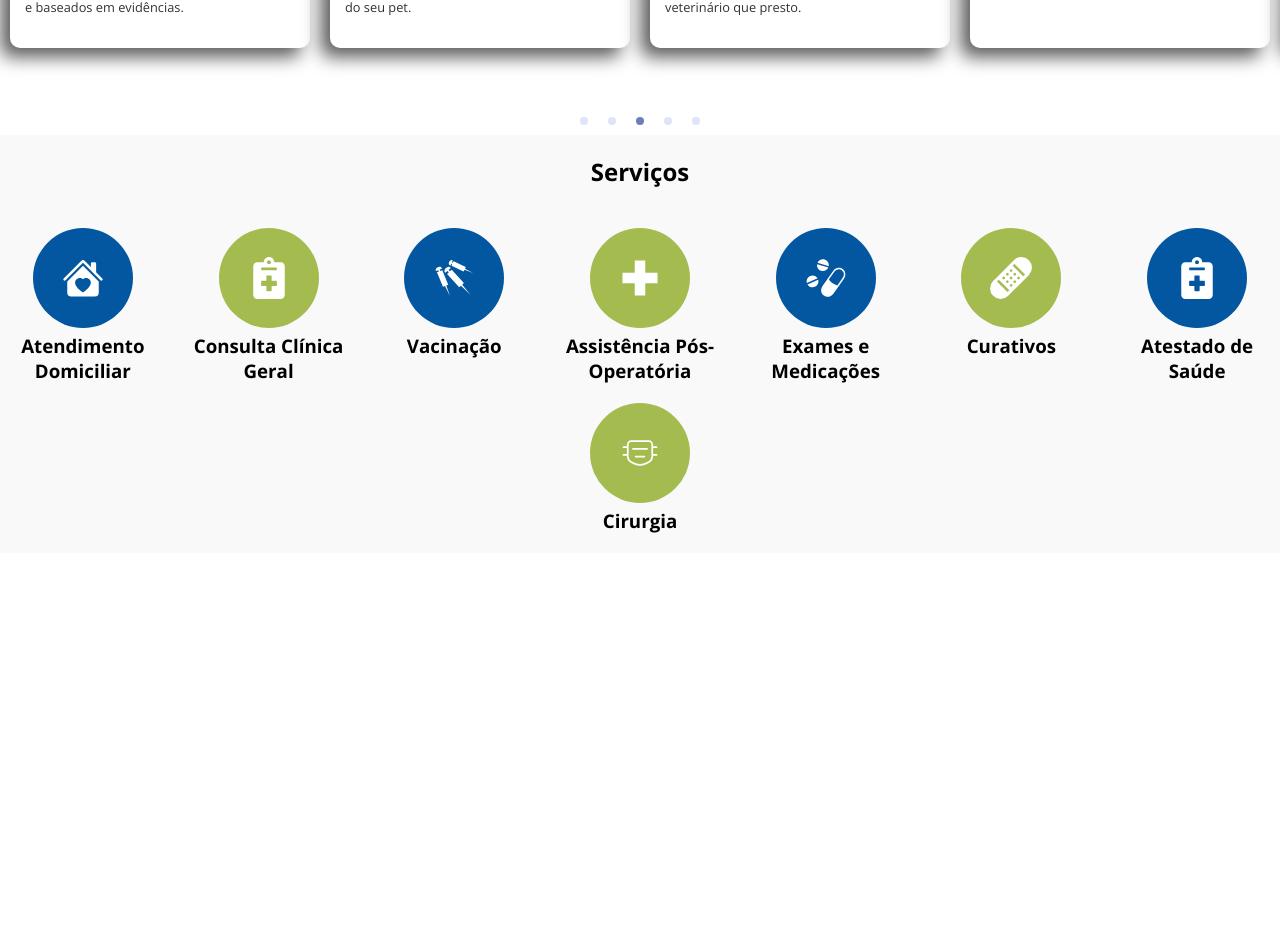
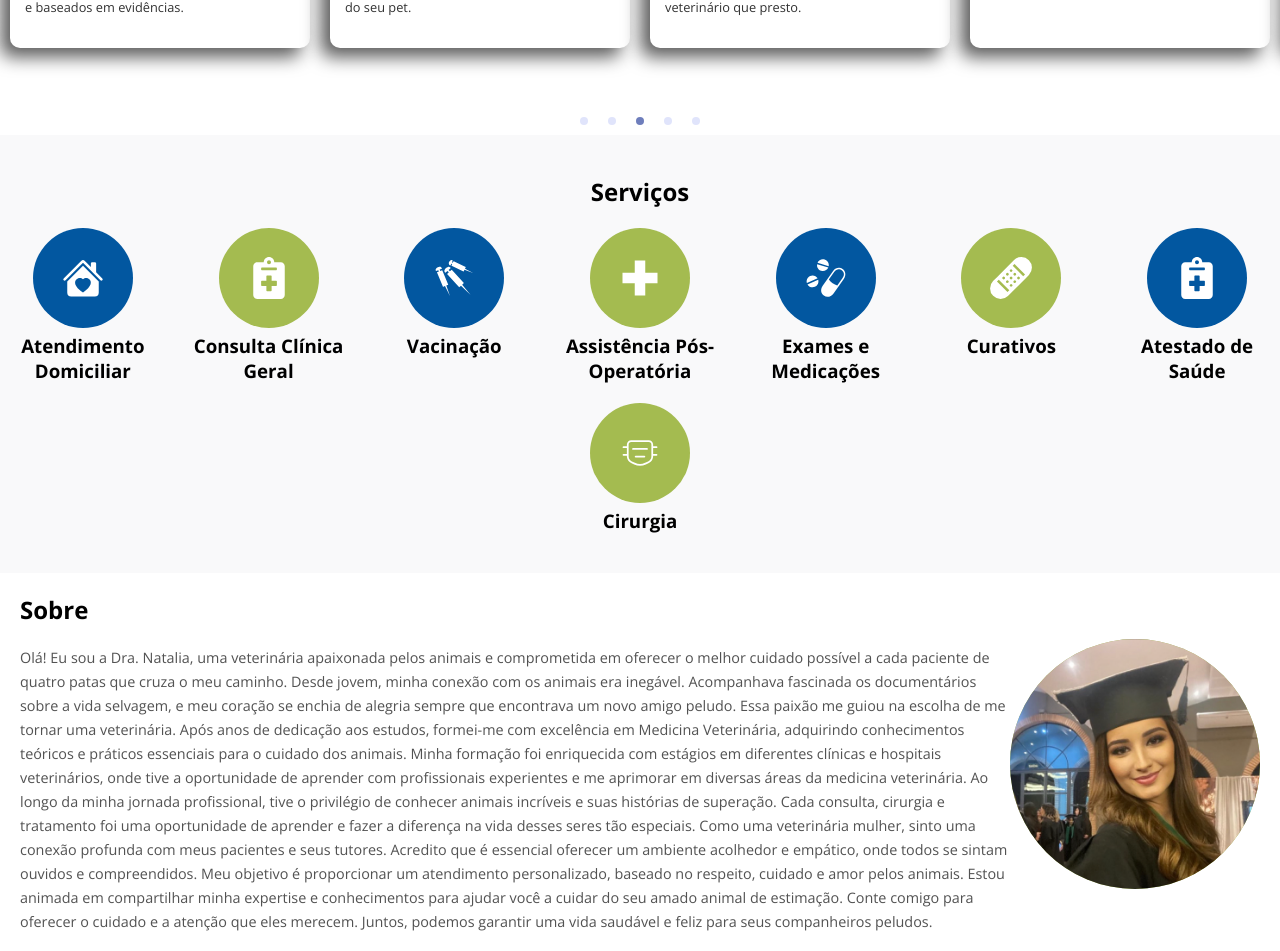
Before and after one commit to v1skaino/vet_landing_page, a React (Vite) app: page / in a window 1280 px wide. Shown: the part 1812-2763 px from the top of the page. Before the commit the page ends 2365 px from the top, so only its background shows below. Built offline with nearby package versions, Linux system fonts and the light colour scheme.

Commit message:
feat: ✨ - Formatura

```diff
--- /dev/null
+++ b/src/components/about/index.tsx
@@ -0,0 +1,46 @@
+import Natalia from "../../assets/natalia_sobre.jpg";
+import styles from "./style.module.scss";
+
+export const About = () => {
+  return (
+    <section className={styles.container}>
+      <div className={styles.text}>
+        <h2>Sobre</h2>
+        <p>
+          Olá! Eu sou a Dra. Natalia, uma veterinária apaixonada pelos animais e
+          comprometida em oferecer o melhor cuidado possível a cada paciente de
+          quatro patas que cruza o meu caminho. Desde jovem, minha conexão com
+          os animais era inegável. Acompanhava fascinada os documentários sobre
+          a vida selvagem, e meu coração se enchia de alegria sempre que
+          encontrava um novo amigo peludo. Essa paixão me guiou na escolha de me
+          tornar uma veterinária. Após anos de dedicação aos estudos, formei-me
+          com excelência em Medicina Veterinária, adquirindo conhecimentos
+          teóricos e práticos essenciais para o cuidado dos animais. Minha
+          formação foi enriquecida com estágios em diferentes clínicas e
+          hospitais veterinários, onde tive a oportunidade de aprender com
+          profissionais experientes e me aprimorar em diversas áreas da medicina
+          veterinária. Ao longo da minha jornada profissional, tive o privilégio
+          de conhecer animais incríveis e suas histórias de superação. Cada
+          consulta, cirurgia e tratamento foi uma oportunidade de aprender e
+          fazer a diferença na vida desses seres tão especiais. Como uma
+          veterinária mulher, sinto uma conexão profunda com meus pacientes e
+          seus tutores. Acredito que é essencial oferecer um ambiente acolhedor
+          e empático, onde todos se sintam ouvidos e compreendidos. Meu objetivo
+          é proporcionar um atendimento personalizado, baseado no respeito,
+          cuidado e amor pelos animais. Estou animada em compartilhar minha
+          expertise e conhecimentos para ajudar você a cuidar do seu amado
+          animal de estimação. Conte comigo para oferecer o cuidado e a atenção
+          que eles merecem. Juntos, podemos garantir uma vida saudável e feliz
+          para seus companheiros peludos.
+        </p>
+      </div>
+      <a href="#" className={styles.imageContainer}>
+        <img src={Natalia} alt="Foto de formatura" />
+        <span>
+          Agende uma consulta veterinária hoje mesmo e proporcione o melhor
+          cuidado para o seu pet!
+        </span>
+      </a>
+    </section>
+  );
+};
--- /dev/null
+++ b/src/components/about/style.module.scss
@@ -0,0 +1,65 @@
+.container {
+  display: flex;
+  width: 100vw;
+  align-items: center;
+  justify-content: space-between;
+
+  padding: 20px;
+}
+
+.text {
+  display: flex;
+  flex-direction: column;
+  row-gap: 20px;
+}
+
+.text p {
+  font-size: 0.9rem;
+  line-height: 24px;
+  color: var(--gray-200);
+}
+.imageContainer {
+  display: block;
+  min-width: 250px;
+  height: 250px;
+  overflow: hidden;
+  border-radius: 100%;
+  position: relative;
+  text-align: center;
+  background-color: var(--secondary);
+}
+
+.imageContainer img {
+  max-width: 100%;
+  height: auto;
+  vertical-align: middle;
+  border: 0;
+}
+
+.imageContainer span {
+  display: none;
+  position: absolute;
+  top: 0;
+  right: 0;
+  bottom: 0;
+  left: 0;
+  background: #888;
+  background: rgba(0, 0, 0, 0.5);
+  color: #fff;
+  padding: 3em;
+}
+
+.imageContainer:hover span {
+  display: block;
+}
+
+@media screen and (max-width: 700px) {
+  .container {
+    flex-direction: column;
+    row-gap: 20px;
+  }
+  .imageContainer {
+    width: 250px;
+    height: 250px;
+  }
+}
--- a/src/components/servicos/index.tsx
+++ b/src/components/servicos/index.tsx
@@ -3,9 +3,11 @@ import { BsBandaidFill, BsHouseHeartFill } from "react-icons/bs";
 import { CiMedicalMask } from "react-icons/ci";
 import { FaNotesMedical } from "react-icons/fa";
 import { GiMedicines, GiTripleNeedle } from "react-icons/gi";
+import { Reveal } from "../reveal";
 import styles from "./styles.module.scss";
 export const Servicos = () => {
   return (
+    <Reveal>
       <div className={styles.container}>
         <h2>Serviços</h2>
         <div className={styles.services}>
@@ -59,5 +61,6 @@ export const Servicos = () => {
           </article>
         </div>
       </div>
+    </Reveal>
   );
 };
--- a/src/components/servicos/styles.module.scss
+++ b/src/components/servicos/styles.module.scss
@@ -5,8 +5,8 @@
   flex-direction: column;
   justify-content: center;
   align-items: center;
-  padding: 20px;
-  row-gap: 40px;
+  padding: 40px;
+  row-gap: 20px;
 }
 
 .services {
--- a/src/pages/home/index.tsx
+++ b/src/pages/home/index.tsx
@@ -1,3 +1,4 @@
+import { About } from "../../components/about";
 import { Carousel } from "../../components/carousel";
 import { Links } from "../../components/links";
 import { Main } from "../../components/main";
@@ -13,6 +14,7 @@ const Home = () => {
       <Links />
       <Carousel />
       <Servicos />
+      <About />
     </main>
   );
 };
```
Also changed, not shown: src/assets/natalia_sobre.jpg (added). Lines whose indentation alone changed are shown as unchanged.
